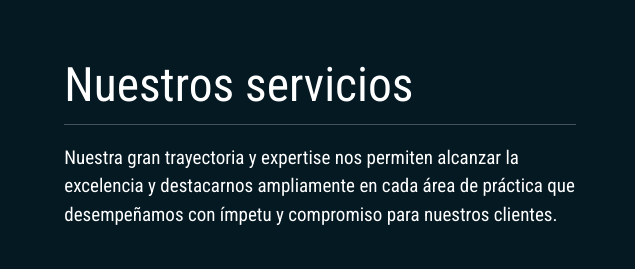
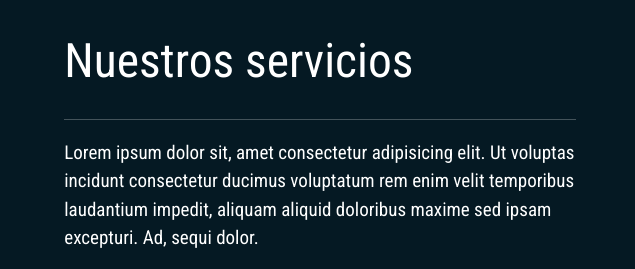
Before and after one commit to mativazque/ProyectoDesarrolloWeb, a plain HTML site: page html/servicios.html in a window 1280 px wide. Shown: the part 263-532 px from the top of the page, 0-635 px from the left. Drawn offline with nearby package versions, Linux system fonts and the light colour scheme; a web font is replaced by a local one.

```diff
--- a/html/servicios.html
+++ b/html/servicios.html
@@ -65,8 +65,9 @@
                     <div class="col-12 col-xxl-6 col-xl-6 col-lg-6 col-md-12 col-sm-12 order-xl-1 order-xxl-1">
                         <div class="contenedorTextoIntroduccion">
                             <h1>Nuestros servicios</h1>
-                            <hr class="subrayadoTitulo">
-                            <p>Nuestra gran trayectoria y expertise nos permiten alcanzar la excelencia y destacarnos ampliamente en cada área de práctica que desempeñamos con ímpetu y compromiso para nuestros clientes.</p>
+                            <hr>
+                            <p>Lorem ipsum dolor sit, amet consectetur adipisicing elit. Ut voluptas incidunt consectetur ducimus voluptatum rem enim velit temporibus laudantium impedit, aliquam aliquid doloribus maxime sed ipsam excepturi. Ad, sequi dolor.
+                            </p>
                             <div class="contenedorAnclas">
                                 <a href="#listaServicios" class="anclas">
                                     <img src="../img/icon_ingresar.png" class="animate__animated animate__pulse animate__infinite" alt="">
```
